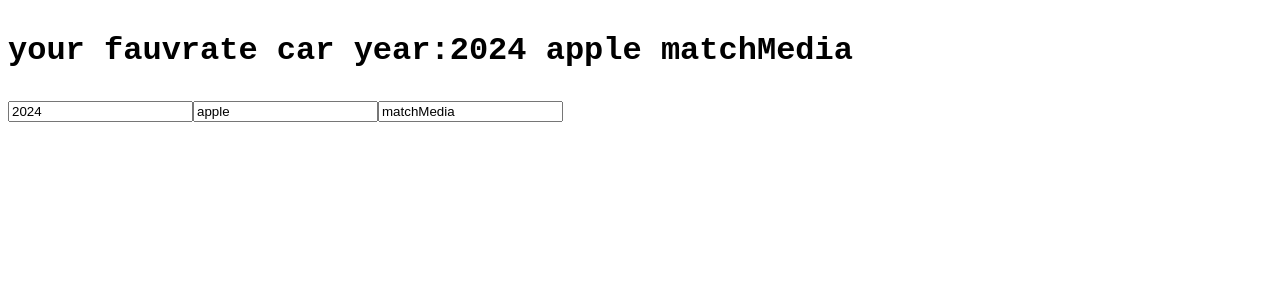
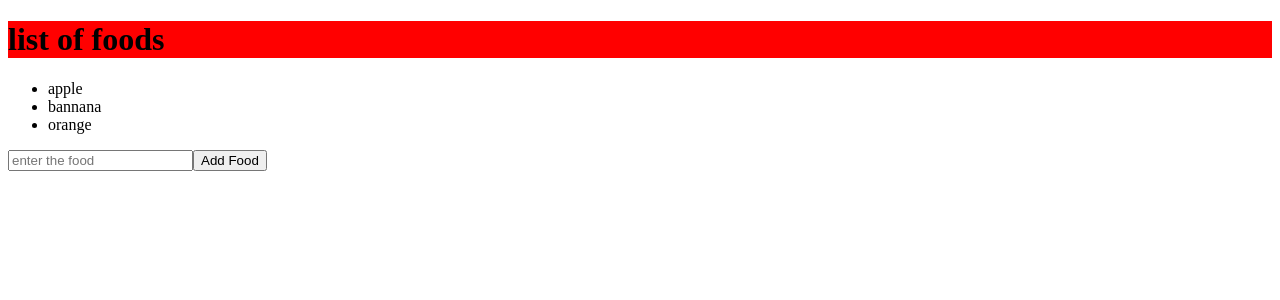
Before and after one commit to Vishwanath-B-M/react, a React (Vite) app: page / in a window 1280 px wide. Shown: the top 300 px of the page. Built offline with nearby package versions, Linux system fonts and the light colour scheme.

Commit message:
commit my changes

```diff
--- a/src/App.jsx
+++ b/src/App.jsx
@@ -1,9 +1,9 @@
-import ObjectChange  from './objectchange.jsx';
+import Food from './arrayuseState.jsx';
 
 function App(){
   return (
     <>
-   <ObjectChange/>
+   <Food/>
     </>
   );
 }
--- /dev/null
+++ b/src/arrayuseState.jsx
@@ -0,0 +1,23 @@
+import React,{useState} from 'react';
+
+function Food(){
+
+const [foods,setfoods]=useState(["apple","bannana","orange"])
+function AddFoods(){
+const addfood=document.getElementById("addfood").value;
+ document.getElementById("addfood").value="";
+ setfoods([...foods,addfood]);
+
+
+}
+function RemoveFoods(index){
+        setfoods(foods.filter((_,i)=>i!==index))
+}
+return(<>
+        <h1> list of foods</h1>
+        <ul> {foods.map((food,index)=><li key={index} onClick={()=>RemoveFoods(index)}>{food}</li>)}</ul>
+        <input type="text" id="addfood" placeholder='enter the food'/>
+        <button onClick={AddFoods}>Add Food</button>
+       </>)
+}
+export default Food;
```
